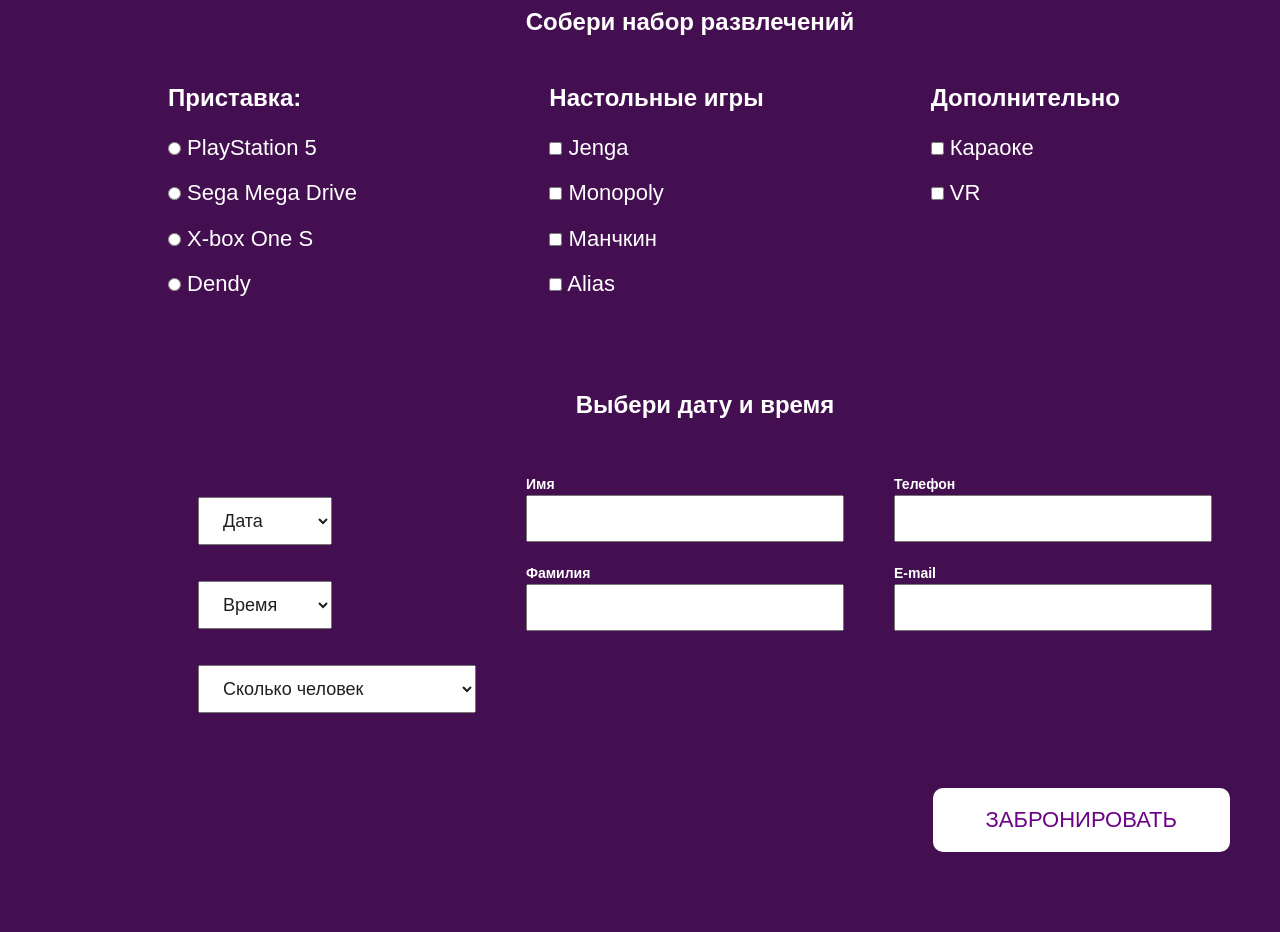
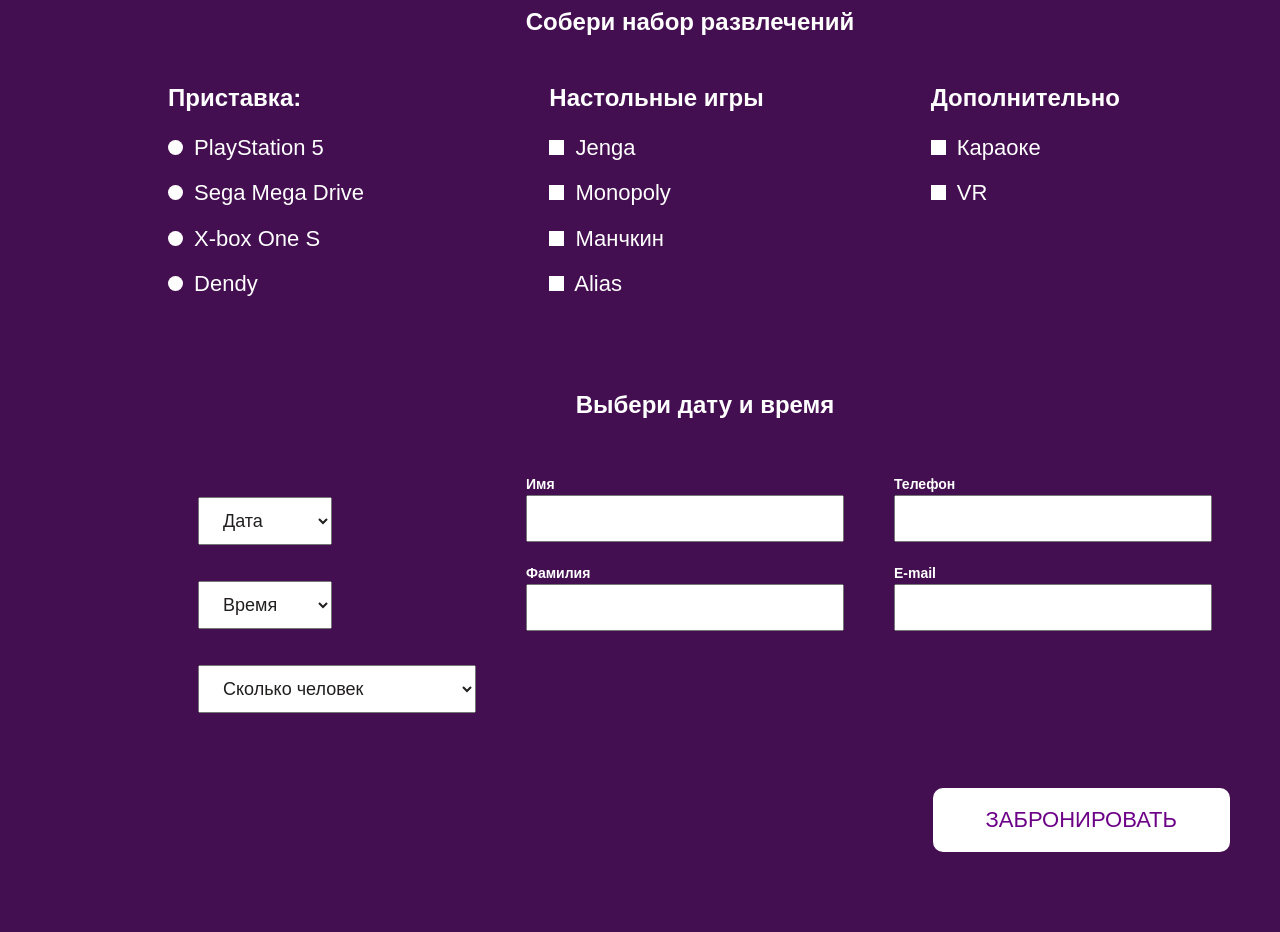
Before and after one commit to pkv1979/GO, a plain HTML site: page index.html in a window 1280 px wide. Shown: the part 3100-4032 px from the top of the page. Drawn offline with Linux system fonts and the light colour scheme.

Commit message:
Сделал правки для элементов radio и checkbox для статусов checked и focus

```diff
--- a/css/booking.css
+++ b/css/booking.css
@@ -75,18 +75,69 @@
 }
 
 .booking__console-text {
+  position: relative;
   display: block;
+  padding-left: 20px;
   margin-bottom: 20px;
   font-weight: 400;
   font-size: 22px;
 }
 
-.booking__console-radio:focus {
-  outline: 1px solid #cd06ff;
+.booking__console-radio:before {
+  content: "";
+  position: absolute;
+  left: 0;
+  top: 5px;
+  width: 15px;
+  height: 15px;
+  background-color: #ffffff;
+  border-radius: 50%;
+  -webkit-border-radius: 50%;
+  -moz-border-radius: 50%;
+  -ms-border-radius: 50%;
+  -o-border-radius: 50%;
 }
 
-.booking__console-check:focus {
-  outline: 1px solid #cd06ff;
+.booking__console-radio {
+  width: 0;
+  height: 0;
+}
+
+.booking__console-radio:focus:after,
+.booking__console-radio:checked:after {
+  content: "";
+  position: absolute;
+  left: -1px;
+  top: 4px;
+  width: 17px;
+  height: 17px;
+  border: 1px solid #cd06ff;
+}
+
+.booking__console-check:before {
+  content: "";
+  position: absolute;
+  left: 0;
+  top: 5px;
+  width: 15px;
+  height: 15px;
+  background-color: #ffffff;
+}
+
+.booking__console-check {
+  width: 0;
+  height: 0;
+}
+
+.booking__console-check:focus:after,
+.booking__console-check:checked:after {
+  content: "";
+  position: absolute;
+  left: -3px;
+  top: 2px;
+  width: 20px;
+  height: 20px;
+  border: 1px solid #cd06ff;
 }
 
 .booking__select:focus,
```
